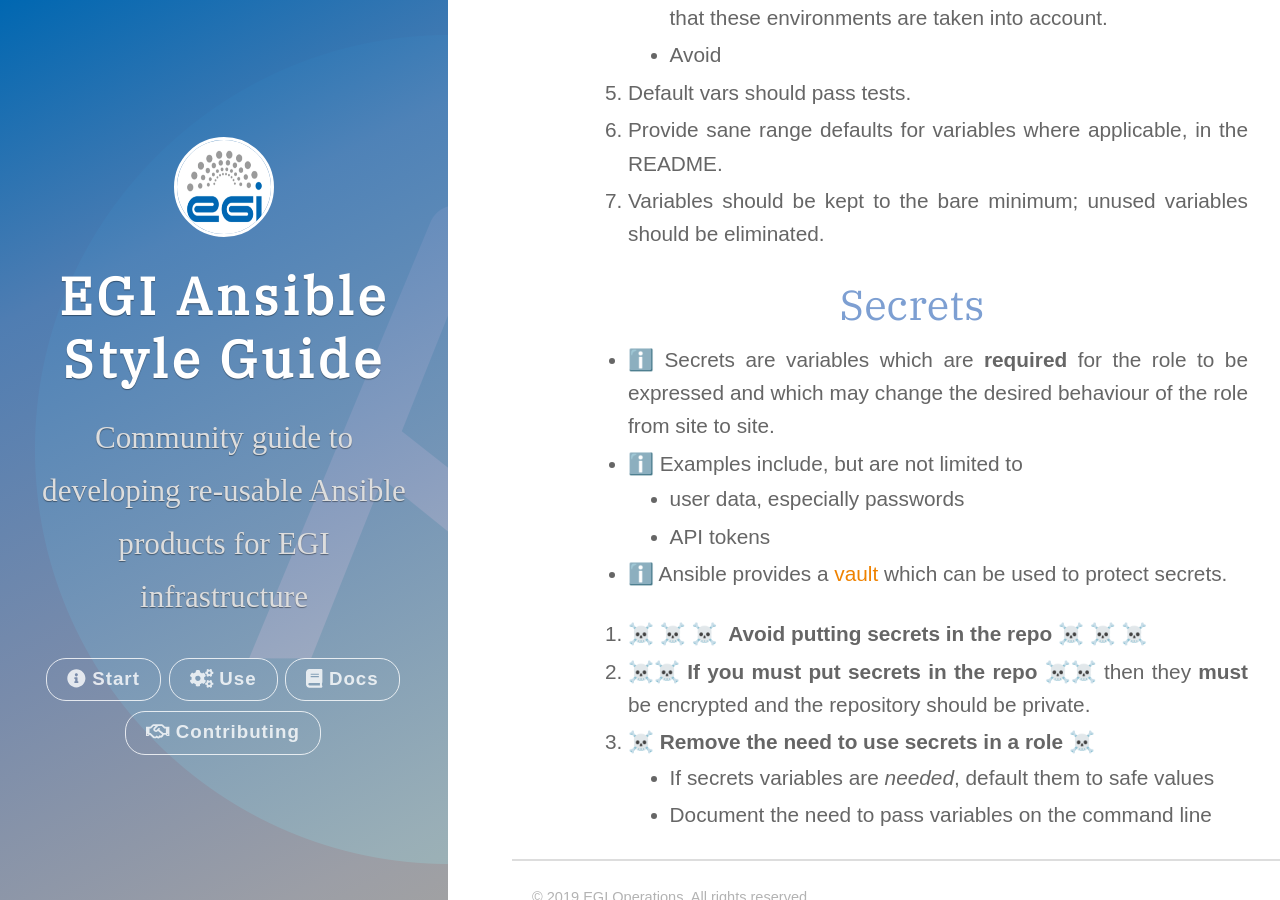
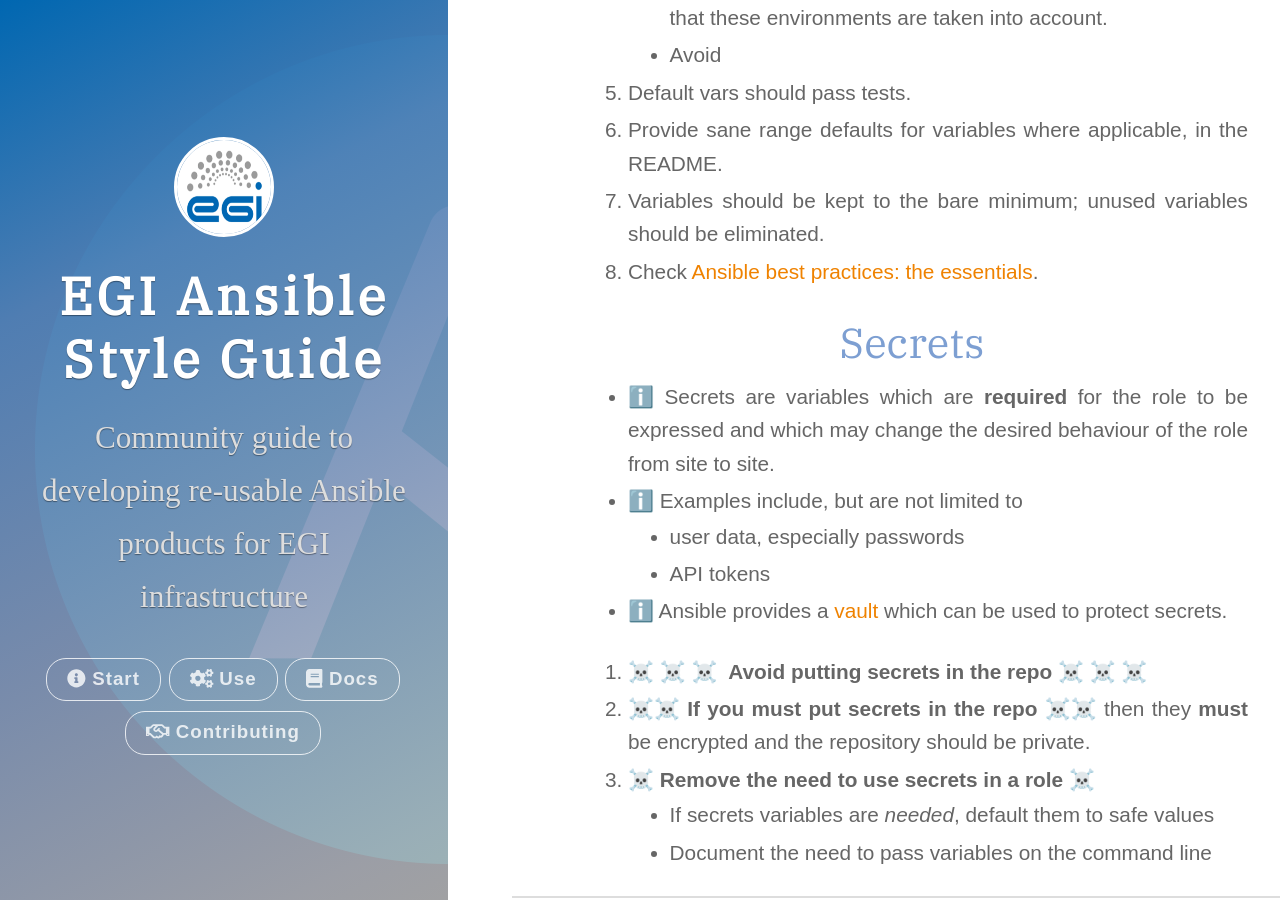
Before and after one commit to EGI-Federation/ansible-style-guide, a Jekyll site: the page built from docs/AnsibleSyntax.md, in a window 1280 px wide and 900 px high, scrolled down 1301 px. Built offline with Jekyll 4.4.1, drawn with Linux system fonts in a browser that asks for light colours; nearby versions of some CDN libraries; some web fonts are replaced; a script that is not in the unit is left out.

Commit message:
Add a link to some ansible best practices

```diff
--- a/docs/AnsibleSyntax.md
+++ b/docs/AnsibleSyntax.md
@@ -31,6 +31,7 @@
 1. Default vars should pass tests.
 1. Provide sane range defaults for variables where applicable, in the README.
 1. Variables should be kept to the bare minimum; unused variables should be eliminated.
+1. Check [Ansible best practices: the essentials](https://www.ansible.com/blog/ansible-best-practices-essentials).
 
 ## Secrets
 
```
